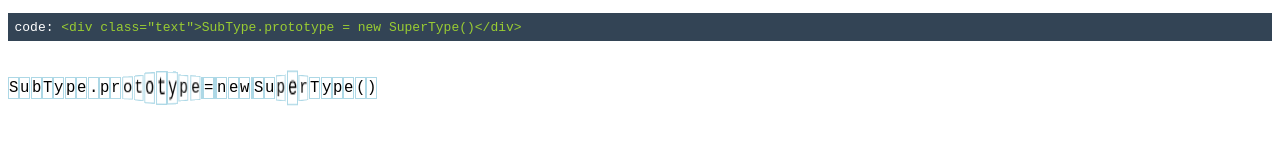
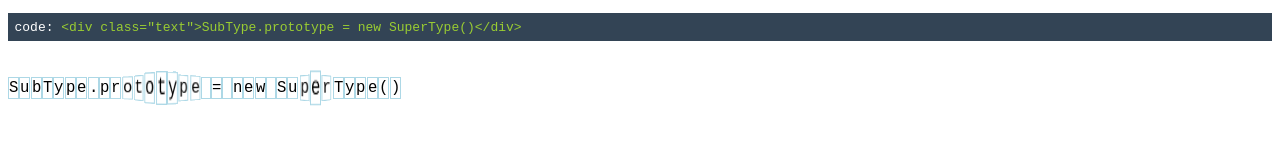
Before and after one commit to songlairui/ProcessWithAnimation, a website: page index.html in a window 1280 px wide. Shown: the part 241-386 px from the top of the page. Drawn offline with Linux system fonts and the light colour scheme.

Commit message:
为code中空格显示半个字符宽度

```diff
--- a/sass/main.scss
+++ b/sass/main.scss
@@ -88,7 +88,7 @@
     border: thin solid lightblue;
     justify-content: center;
     align-items: center;
-    flex: 0 0;
+    flex: 0 0 .5em;
     // width: 20px;
     height: 20px;
     margin: 20px 0;
```
Also changed, not shown: css/main.css.
